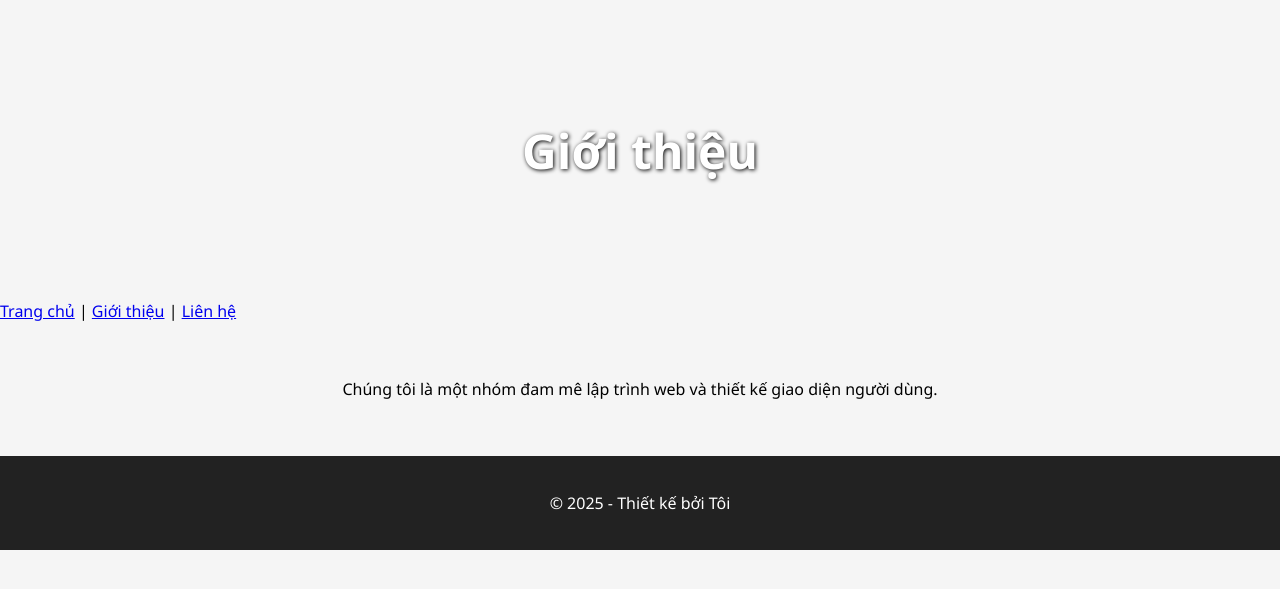
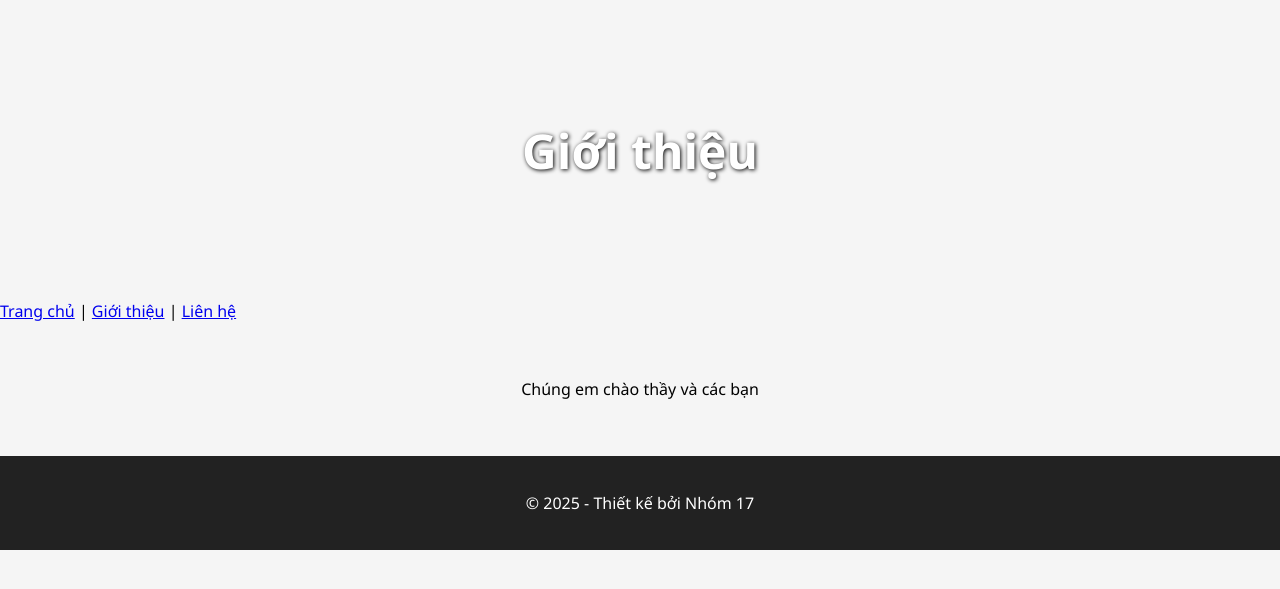
Before and after one commit to QuangNguyen24/Doan, a Flask app: page /about in a window 1280 px wide. Shown: the top 589 px of the page. Run offline with Flask 3, Linux system fonts and the light colour scheme.

Commit message:
Update about.html

```diff
--- a/templates/about.html
+++ b/templates/about.html
@@ -16,8 +16,8 @@
 </nav>
 
   <section>
-    <p>Chúng tôi là một nhóm đam mê lập trình web và thiết kế giao diện người dùng.</p>
+    <p>Chúng em chào thầy và các bạn</p>
   </section>
-  <footer><p>&copy; 2025 - Thiết kế bởi Tôi</p></footer>
+  <footer><p>&copy; 2025 - Thiết kế bởi Nhóm 17</p></footer>
 </body>
 </html>
```
